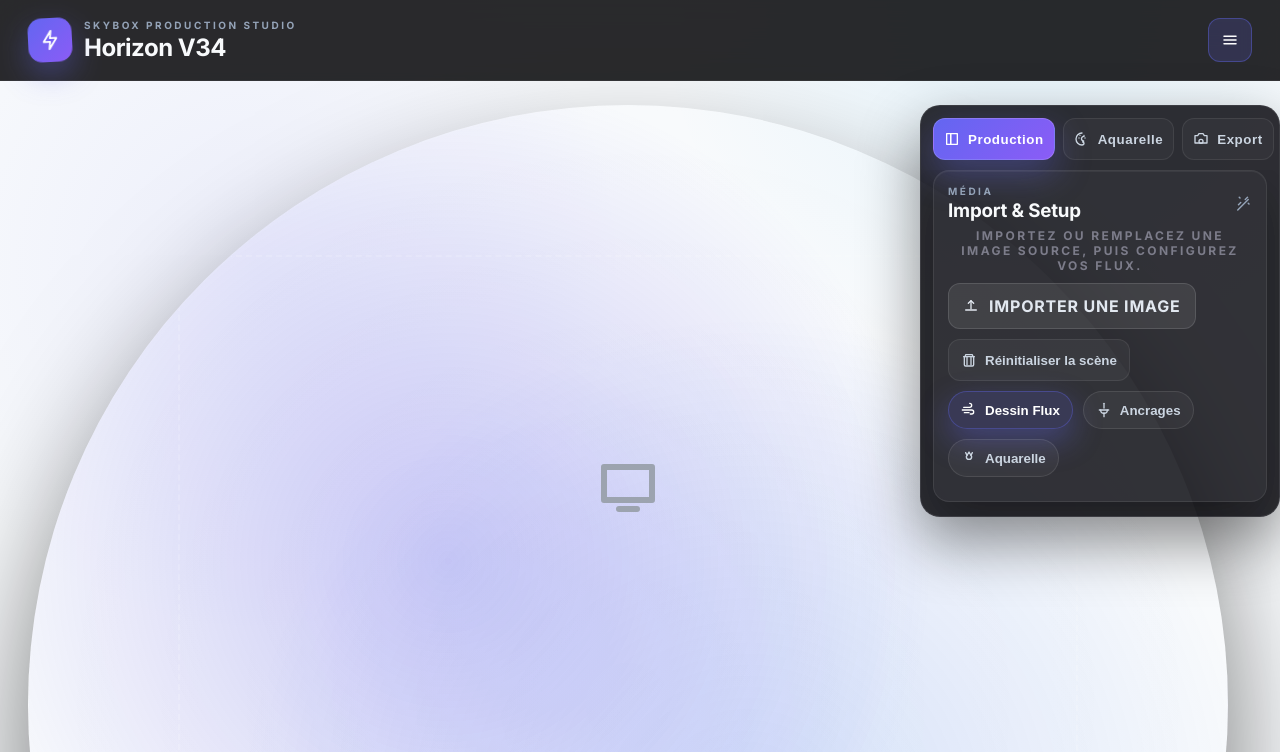
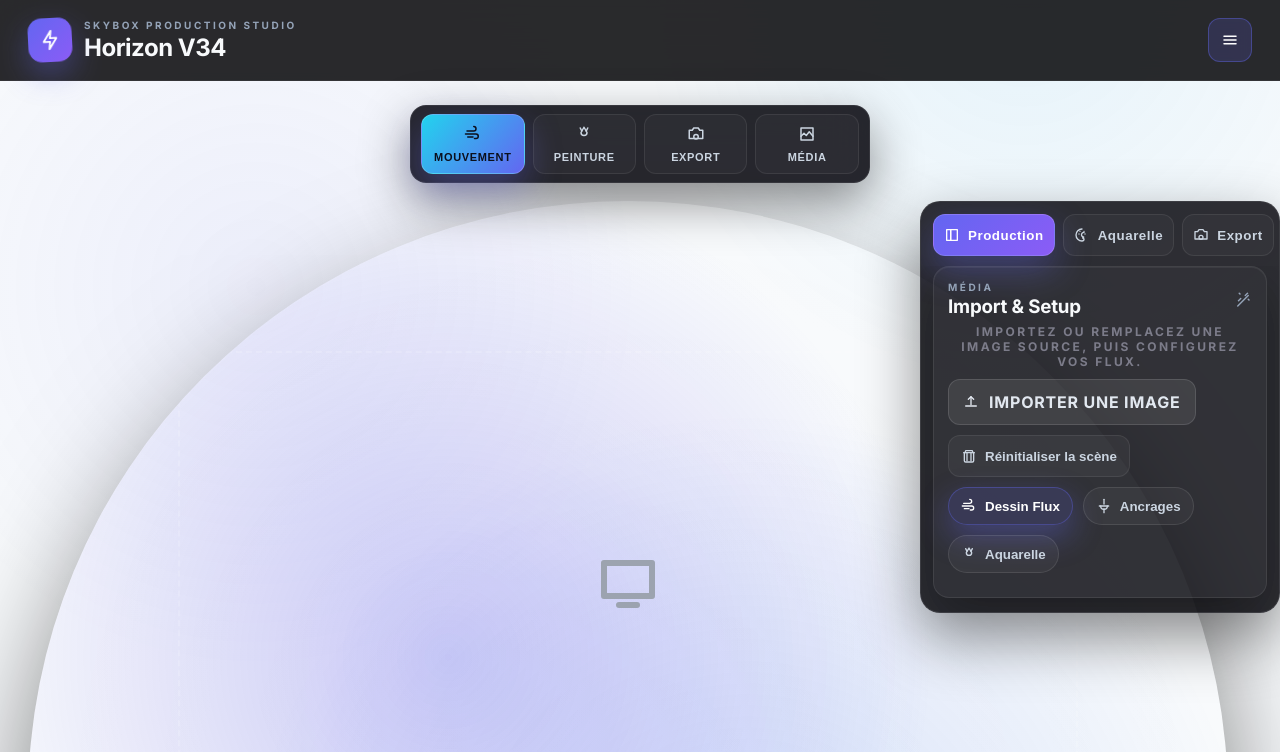
Before and after one commit to pierkiroule/Pixaloop, a React (Vite) app: page / in a window 1280 px wide. Shown: the top 752 px of the page. Built offline with nearby package versions, Linux system fonts and the light colour scheme.

Commit message:
Add bottom navigation bar

```diff
--- a/src/App.css
+++ b/src/App.css
@@ -111,6 +111,7 @@ body {
   flex: 1;
   position: relative;
   padding: 18px;
+  padding-bottom: calc(118px + env(safe-area-inset-bottom, 0px));
   display: flex;
   flex-direction: column;
   gap: 14px;
@@ -282,7 +283,7 @@ body {
 
 .panel-tabs {
   display: grid;
-  grid-template-columns: repeat(3, 1fr);
+  grid-template-columns: repeat(4, 1fr);
   gap: 8px;
   padding: 12px 12px 0;
 }
@@ -1075,9 +1076,64 @@ body {
   display: none;
 }
 
+.bottom-bar {
+  position: fixed;
+  inset: auto 12px 12px 12px;
+  z-index: 14;
+  display: grid;
+  grid-template-columns: repeat(4, minmax(0, 1fr));
+  gap: 8px;
+  padding: 8px 12px calc(8px + env(safe-area-inset-bottom, 0px));
+  min-height: calc(56px + env(safe-area-inset-bottom, 0px));
+  background: rgba(10, 10, 16, 0.88);
+  border: 1px solid rgba(255, 255, 255, 0.08);
+  border-radius: 16px;
+  box-shadow: 0 18px 50px rgba(0, 0, 0, 0.45);
+  backdrop-filter: blur(18px);
+}
+
+.bottom-button {
+  display: inline-flex;
+  flex-direction: column;
+  align-items: center;
+  justify-content: center;
+  gap: 8px;
+  padding: 10px 12px;
+  border-radius: 12px;
+  border: 1px solid rgba(255, 255, 255, 0.08);
+  background: rgba(255, 255, 255, 0.03);
+  color: #cbd5e1;
+  font-weight: 800;
+  letter-spacing: 0.06em;
+  text-transform: uppercase;
+  font-size: 11px;
+  line-height: 1.1;
+  text-align: center;
+  cursor: pointer;
+  transition: background 150ms ease, color 150ms ease, border 150ms ease, transform 140ms ease, box-shadow 160ms ease;
+}
+
+.bottom-button.active {
+  background: linear-gradient(130deg, #22d3ee, #6366f1);
+  color: #0b0f1c;
+  border-color: rgba(255, 255, 255, 0.18);
+  box-shadow: 0 14px 35px rgba(99, 102, 241, 0.35);
+}
+
+.bottom-button:hover {
+  transform: translateY(-1px);
+  border-color: rgba(255, 255, 255, 0.14);
+  color: #fff;
+}
+
+.bottom-button.active:hover {
+  color: #0b0f1c;
+}
+
 @media (min-width: 900px) {
   .stage {
     padding: 24px 28px;
+    padding-bottom: 32px;
     gap: 18px;
   }
 
@@ -1125,4 +1181,14 @@ body {
     display: block;
     text-align: center;
   }
+
+  .bottom-bar {
+    position: sticky;
+    inset: unset;
+    top: 10px;
+    margin: 0 auto;
+    max-width: 520px;
+    padding: 8px 10px;
+  }
+
 }
--- a/src/App.jsx
+++ b/src/App.jsx
@@ -25,6 +25,7 @@ import { registerFloatingParticles } from './aframe/particles';
 import './App.css';
 import DrawingLooper from './DrawingLooper';
 import PropTypes from './propTypesStub';
+import BottomBar from './components/BottomBar';
 
 const CANVAS_SIZE = 1024;
 const PREVIEW_SIZE = 512;
@@ -842,6 +843,7 @@ function App() {
     { id: 'scene', label: 'Production', icon: LayoutPanelLeft },
     { id: 'paint', label: 'Aquarelle', icon: Palette },
     { id: 'export', label: 'Export', icon: Camera },
+    { id: 'media', label: 'Média', icon: ImageIcon },
   ];
 
   const watercolorPalette = ['#6fb0ff', '#f472b6', '#facc15', '#34d399', '#a78bfa', '#f97316'];
@@ -878,6 +880,13 @@ function App() {
       </header>
 
       <main className="stage">
+        <BottomBar
+          activeTab={activeTab}
+          onChange={(tabId) => {
+            setActiveTab(tabId);
+            setIsNavOpen(true);
+          }}
+        />
         <div className="workspace-grid">
           <div className="vortex-shell">
             <div
--- /dev/null
+++ b/src/components/BottomBar.jsx
@@ -0,0 +1,37 @@
+import PropTypes from '../propTypesStub';
+import { Camera, Droplets, Image as ImageIcon, Wind } from '../icons';
+
+const tabs = [
+  { id: 'scene', label: 'Mouvement', icon: Wind },
+  { id: 'paint', label: 'Peinture', icon: Droplets },
+  { id: 'export', label: 'Export', icon: Camera },
+  { id: 'media', label: 'Média', icon: ImageIcon },
+];
+
+function BottomBar({ activeTab, onChange }) {
+  return (
+    <nav className="bottom-bar" aria-label="Navigation principale">
+      {tabs.map((tab) => {
+        const Icon = tab.icon;
+        return (
+          <button
+            key={tab.id}
+            type="button"
+            className={`bottom-button ${activeTab === tab.id ? 'active' : ''}`}
+            onClick={() => onChange(tab.id)}
+          >
+            <Icon size={18} />
+            <span>{tab.label}</span>
+          </button>
+        );
+      })}
+    </nav>
+  );
+}
+
+BottomBar.propTypes = {
+  activeTab: PropTypes.string,
+  onChange: PropTypes.func,
+};
+
+export default BottomBar;
```
